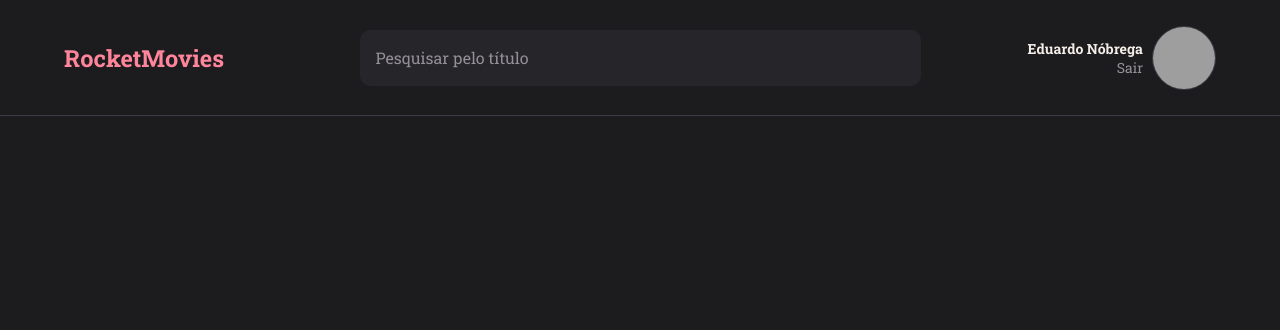
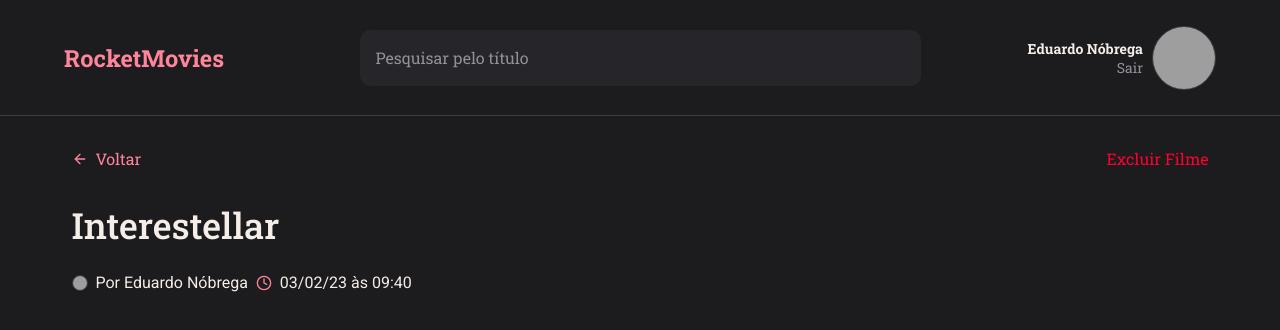
Before and after one commit to eduardonobrega/rocketmovies-frontend, a React (Vite) app: page / in a window 1280 px wide. Shown: the top 330 px of the page. Built offline with nearby package versions, Linux system fonts and the light colour scheme; grey boxes are pictures that could not be loaded.

Commit message:
header details note

```diff
--- a/package.json
+++ b/package.json
@@ -11,6 +11,7 @@
   "dependencies": {
     "react": "^18.2.0",
     "react-dom": "^18.2.0",
+    "react-icons": "^4.7.1",
     "styled-components": "^5.3.6"
   },
   "devDependencies": {
--- a/src/components/ButtonText/styles.js
+++ b/src/components/ButtonText/styles.js
@@ -3,8 +3,10 @@ import styled from 'styled-components';
 export const Container = styled.button`
   background: none;
   border: none;
+
   display: flex;
   align-items: center;
   gap: 0.8rem;
+
   color: ${({ theme }) => theme.COLORS.PINK_900};
 `;
--- a/src/components/Header/index.jsx
+++ b/src/components/Header/index.jsx
@@ -2,14 +2,14 @@ import { Container, Profile } from './styles';
 
 import { Input } from '../Input';
 
-export function Header() {
+export function Header({ ...props }) {
   return (
     <Container>
       <a href="#">
         <h1>RocketMovies</h1>
       </a>
 
-      <Input type="search" placeholder="Pesquisar pelo título"  />
+      <Input type="search" placeholder="Pesquisar pelo título" {...props} />
 
       <Profile>
         <div>
--- a/src/pages/Details/index.jsx
+++ b/src/pages/Details/index.jsx
@@ -1,10 +1,44 @@
+import { FiArrowLeft, FiClock } from 'react-icons/fi';
+
 import { Header } from '../../components/Header';
-import { Container } from './styles';
+import { ButtonText } from '../../components/ButtonText';
+import { Container, Content } from './styles';
 
 export function Details() {
   return (
     <Container>
-      <Header />
+      <Header readOnly />
+
+      <div>
+        <a href="#">
+          <ButtonText icon={FiArrowLeft} text="Voltar" />
+        </a>
+
+        <ButtonText text="Excluir Filme" />
+      </div>
+      <main>
+        <Content>
+          <header>
+            <div>
+              <h1>Interestellar</h1>
+
+              {/* <Stars rating={note.rating} /> */}
+            </div>
+
+            <div>
+              <img src="https://github.com/eduardonobrega.png" alt="foto de perfil" />
+
+              <span>Por Eduardo Nóbrega</span>
+
+              <FiClock />
+
+              <span>
+                03/02/23 às 09:40
+              </span>
+            </div>
+          </header>
+        </Content>
+      </main>
     </Container>
   );
 }
--- a/src/pages/Details/styles.js
+++ b/src/pages/Details/styles.js
@@ -1,3 +1,102 @@
 import styled from 'styled-components';
 
-export const Container = styled.div``;
+export const Container = styled.div`
+  height: 100vh;
+  display: grid;
+  grid-template-areas:
+    'header'
+    'div'
+    'content';
+  grid-template-rows: 11.6rem 8.5rem auto;
+
+  > div {
+
+    grid-area: div;
+    display: flex;
+    justify-content: space-between;
+    align-items: center;
+    width: min(90%, 113.7rem);
+    margin: 0 auto;
+
+    > a {
+      display: flex;
+      align-items: center;
+      justify-content: space-between;
+    }
+    > button:last-of-type {
+      color: ${({ theme }) => theme.COLORS.RED};
+    }
+  }
+
+  > main {
+    overflow-y: auto;
+    width: min(90%, 113.7rem);
+    margin: 0 auto;
+    padding-right: 1.6rem;
+  }
+`;
+
+export const Content = styled.div`
+  grid-area: content;
+  margin: 0 auto 4rem;
+
+  > header {
+    margin-bottom: 2.4rem;
+
+    > div {
+      display: flex;
+      align-items: center;
+    }
+
+    > div:first-of-type {
+      gap: 1.9rem;
+      margin-bottom: 2.4rem;
+
+      h1 {
+        font-weight: 500;
+        font-size: clamp(2.6rem, 1.6rem + 3.125vw, 3.6rem);
+      }
+
+      svg {
+        width: clamp(1.5rem, 1rem + 1.5625vw, 2rem);
+        height: clamp(1.5rem, 1rem + 1.5625vw, 2rem);
+      }
+    }
+
+    > div:last-of-type {
+      gap: 0.8rem;
+      img {
+        width: 1.6rem;
+        height: 1.6rem;
+        border-radius: 50%;
+        border: 1px solid ${({ theme }) => theme.COLORS.GRAY_700};
+      }
+
+      span {
+        font-family: 'Roboto', sans-serif;
+        font-size: clamp(1.2rem, 0.8rem + 1.25vw, 1.6rem);
+      }
+
+      svg {
+        color: ${({ theme }) => theme.COLORS.PINK_900};
+      }
+    }
+    @media (max-width: 400px) {
+      > div:first-of-type {
+        flex-direction: column;
+        align-items: flex-start;
+      }
+    }
+  }
+
+  > article {
+    margin-top: 4rem;
+
+    p {
+      font-size: clamp(1.4rem, 1.2rem + 0.625vw, 1.6rem);
+      text-align: justify;
+      line-height: 2.1rem;
+      margin-bottom: 2.4rem;
+    }
+  }
+`;
```
Also changed, not shown: 1 other file (tests, documents, lock files or other folders).
